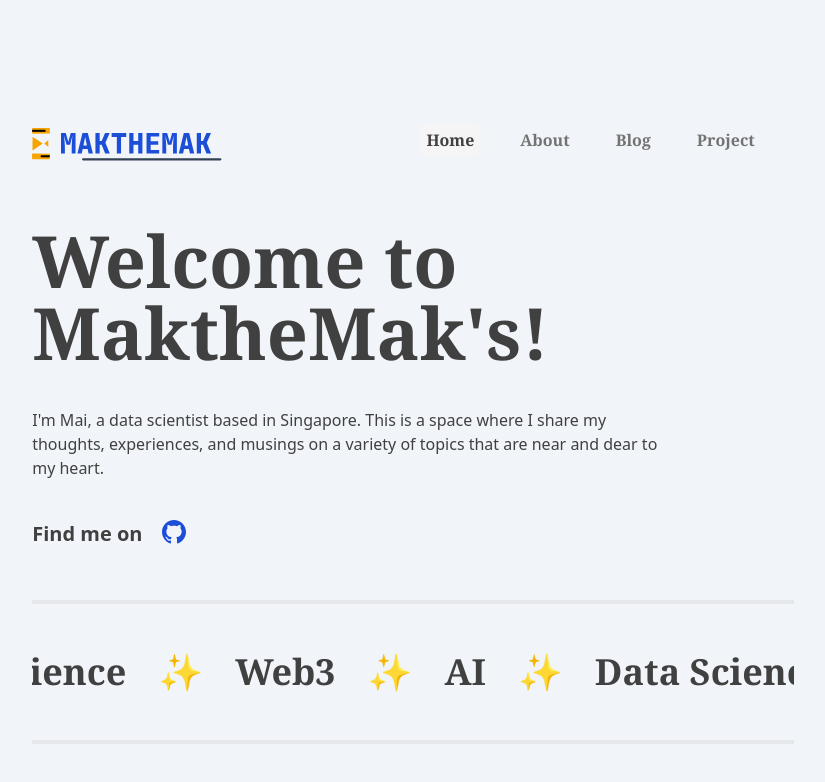
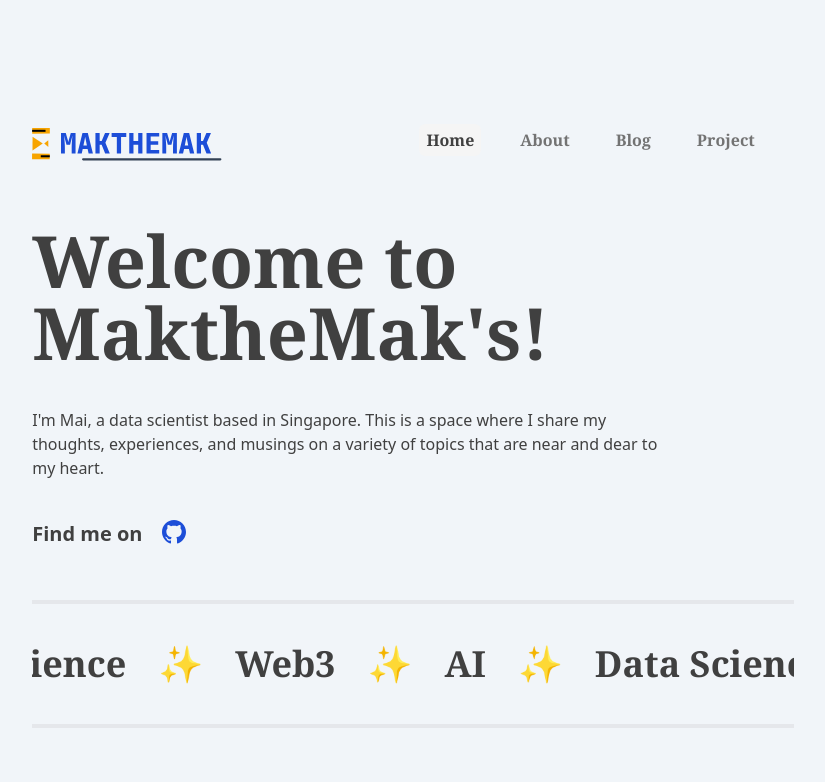
Before and after one commit to immaixq/makthemak, a Next.js app: page / in a window 1280 px wide. Shown: the top 782 px of the page, without its empty margins (227-1052 px from the left). Built offline with nearby package versions, Linux system fonts and the light colour scheme.

Commit message:
Update page content

```diff
--- a/src/app/page.tsx
+++ b/src/app/page.tsx
@@ -44,7 +44,7 @@
         </div>
 
   <div className="mt-8 relative flex overflow-x-hidden font-bold font-serif border-y-4">
-    <div className="py-12 animate-marquee whitespace-nowrap">
+    <div className="py-10 animate-marquee whitespace-nowrap">
       <span className="text-4xl mx-4">Data Science</span>
       <span className="text-4xl mx-4">✨</span>
       <span className="text-4xl mx-4">Web3</span>
@@ -53,7 +53,7 @@
       <span className="text-4xl mx-4">✨</span>
     </div>
 
-    <div className="absolute top-0 py-12 animate-marquee2 whitespace-nowrap">
+    <div className="absolute top-0 py-10 animate-marquee2 whitespace-nowrap">
       <span className="text-4xl mx-4">Data Science</span>
       <span className="text-4xl mx-4">✨</span>
       <span className="text-4xl mx-4">Web3</span>
```
